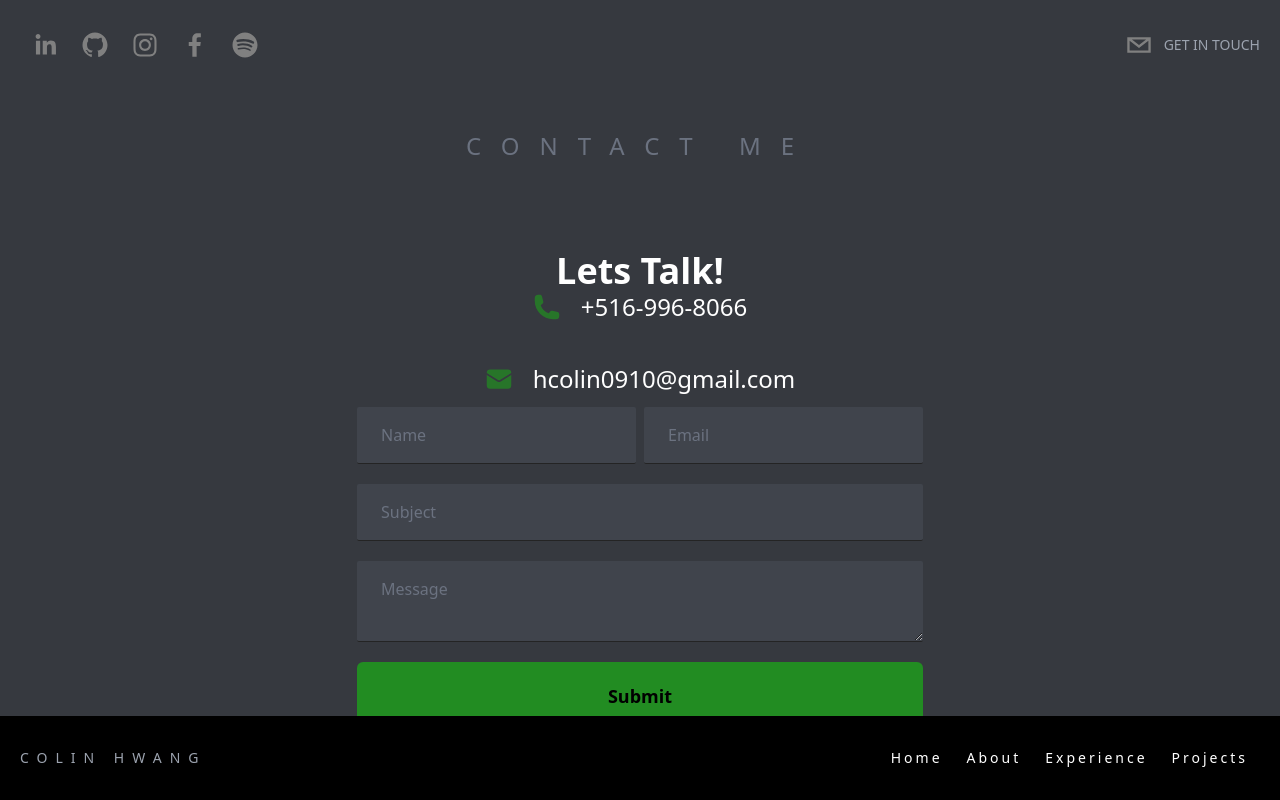
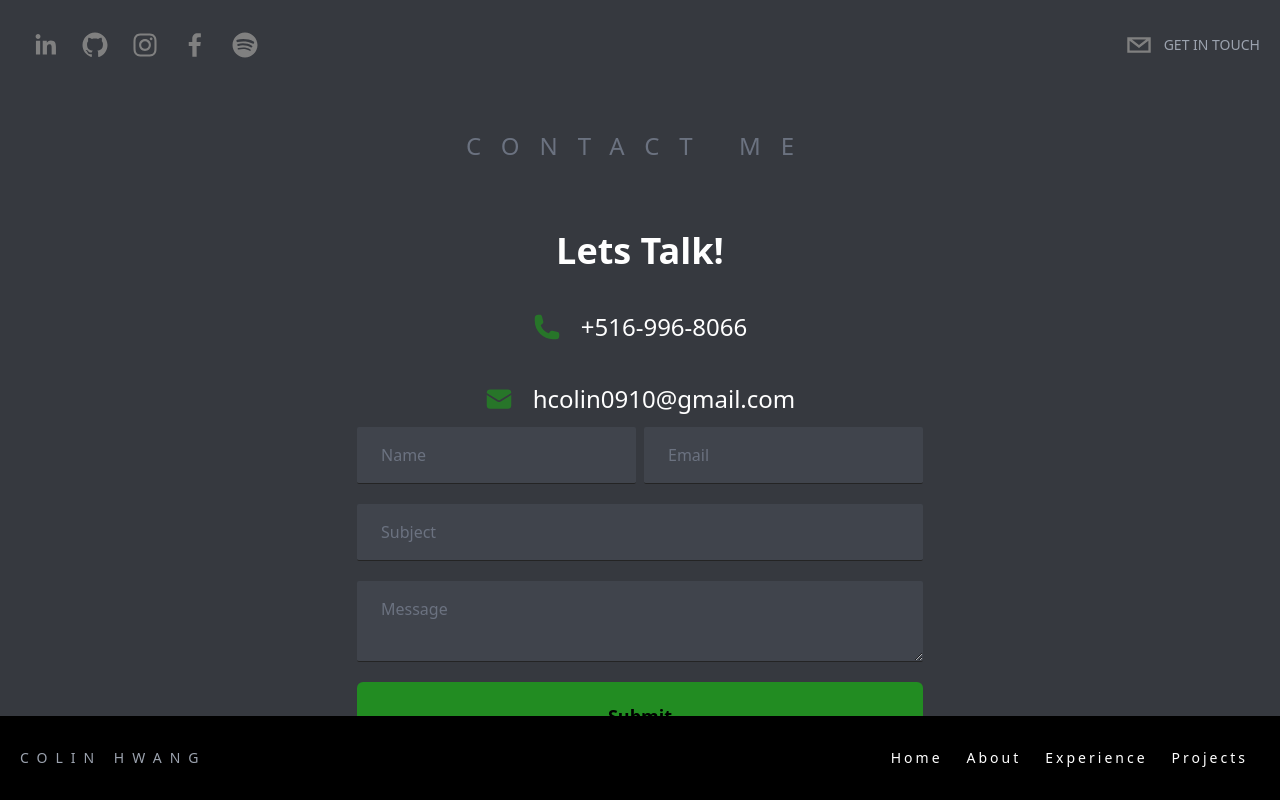
Before and after one commit to colinh09/Personal-Website, a Next.js app: page /Mail in a window 1280 px wide. Built offline with nearby package versions, Linux system fonts and the light colour scheme.

Commit message:
please please please

```diff
--- a/components/Contact.tsx
+++ b/components/Contact.tsx
@@ -28,7 +28,7 @@ function Contact({}: Props) {
         <h3 className = "absolute top-10 uppercase tracking-[20px] text-gray-500 text-2xl">Contact Me</h3>
 
         <div className = "flex flex-col space-y-15">
-            <h4 className = "text-4xl font-semibold text-center">
+            <h4 className = "text-4xl font-semibold text-center pb-10">
                 Lets Talk!
             </h4>
 
```
